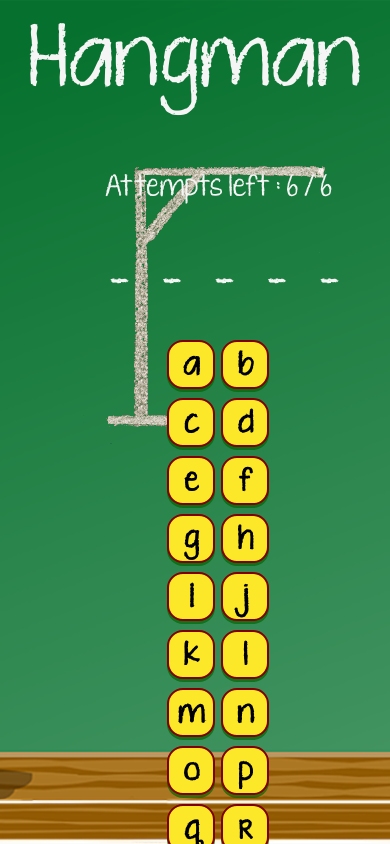
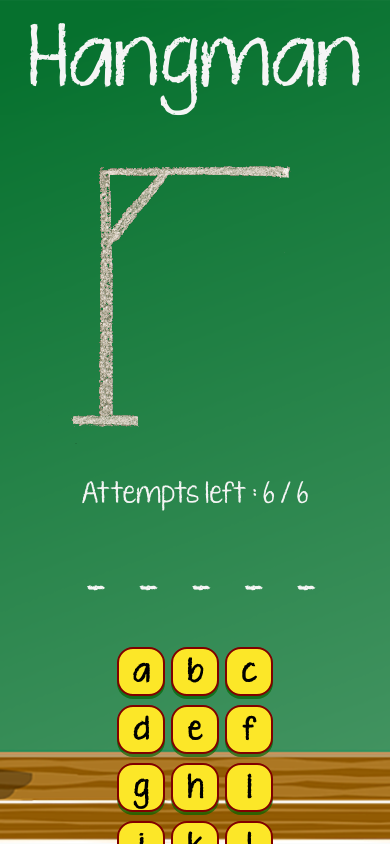
Before and after one commit to halakhellow/hangman, a React (Create React App) app: page / in a window 390 px wide. Shown: the top 844 px of the page. Built offline with nearby package versions, Linux system fonts and the light colour scheme.

Commit message:
add media query styles for the img-container & Hangman-content in Hangman css file

```diff
--- a/src/components/Hangman/Hangman.css
+++ b/src/components/Hangman/Hangman.css
@@ -62,3 +62,13 @@
   font-weight: bold;
   color: black;
 }
+
+@media only screen and (min-width: 300px) and (max-width: 944px) {
+  .img-container,
+  .Hangman-content {
+    clear: both;
+    width: 100% !important;
+    margin-left: 0 !important;
+    margin: auto;
+  }
+}
```
